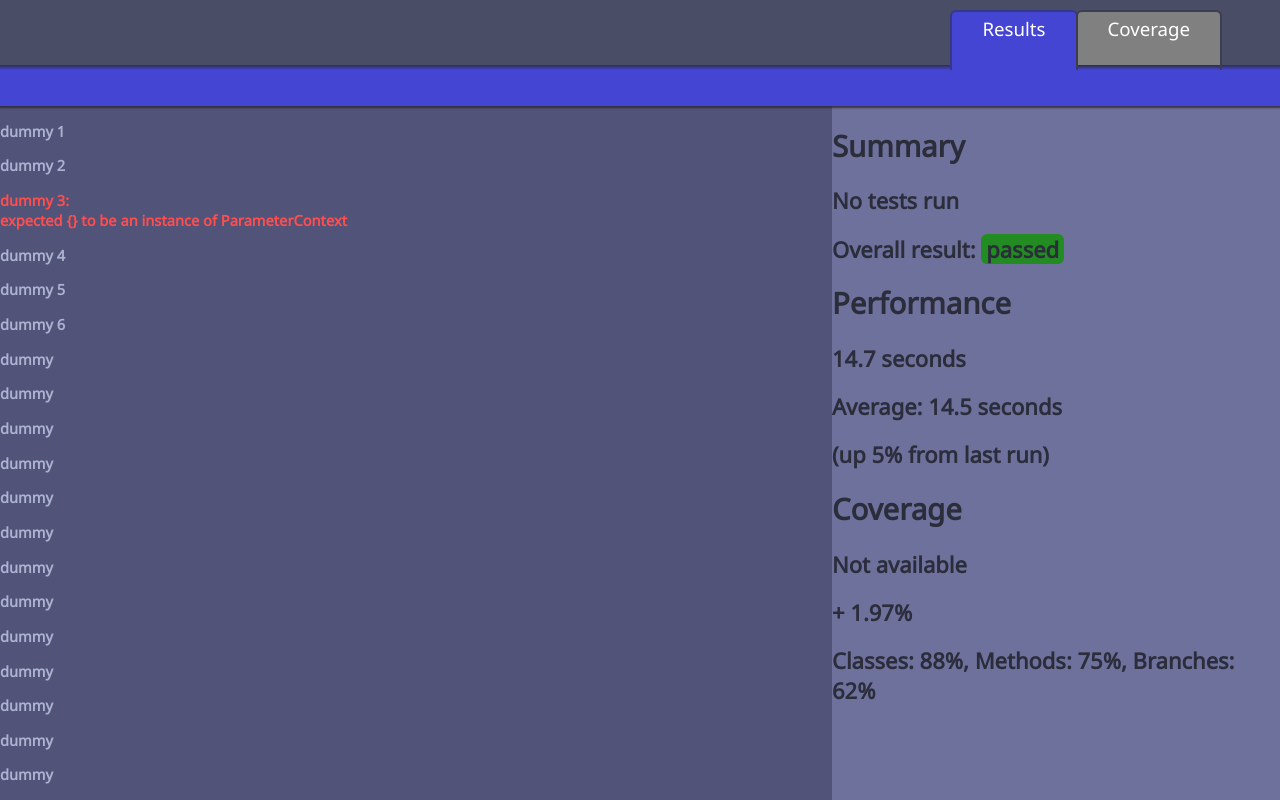
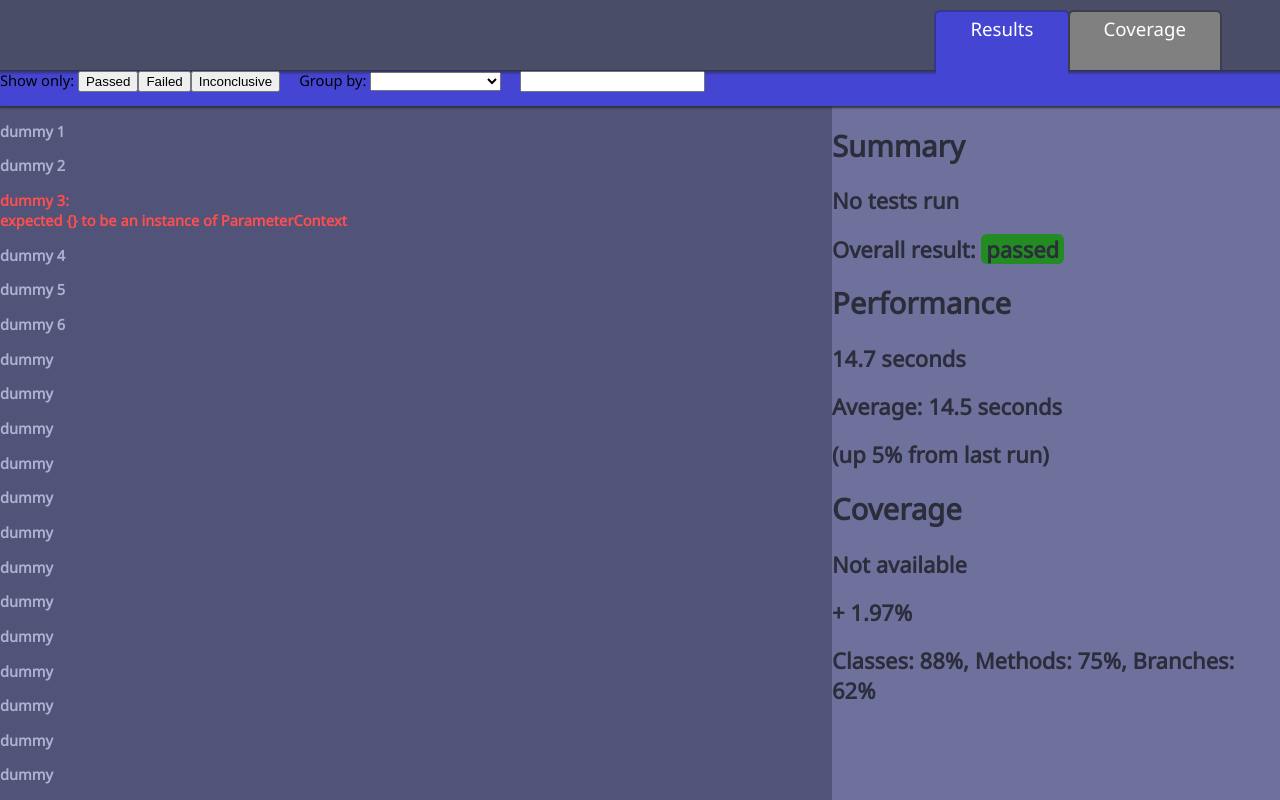
Before and after one commit to wwestrop/litmus, a website: page src/ui/index.html in a window 1280 px wide. Drawn offline with Linux system fonts and the light colour scheme.

Commit message:
Tabs and their interaction with filterBar inner shadow implemented

```diff
--- a/src/ui/css/shell.scss
+++ b/src/ui/css/shell.scss
@@ -19,6 +19,7 @@ $shadowColour: #29292c;
 $toolbarShadowHeight: 5px;
 
 $tabHeight: 60px;
+$tabBorderWidth: 2px;
 
 
 html {
@@ -33,6 +34,14 @@ html {
 
 a {
 	cursor: pointer;
+}
+
+input[type="search"] {
+	cursor: text;
+}
+
+input[type="text"] {
+	cursor: text;
 }
 
 
@@ -123,7 +132,8 @@ x-toolbar {
 	height: $toolbarHeight;
 	width: 100%;
 	//background-image: linear-gradient(to bottom, $toolbarColour 0%, $toolbarColour /*todo blend this with the shadow colour*/ 93%, mix($shadowColour, $accentColour, 80%) 93%, $accentColour 100%);
-	background-image: linear-gradient(to bottom, $toolbarColour 0px, $toolbarColour calc(#{$toolbarHeight} - #{$toolbarShadowHeight}), mix($shadowColour, $accentColour, 80%) calc(#{$toolbarHeight} - #{$toolbarShadowHeight}), $accentColour 100%);
+	//background-image: linear-gradient(to bottom, $toolbarColour 0px, $toolbarColour calc(#{$toolbarHeight} - #{$toolbarShadowHeight}), mix($shadowColour, $accentColour, 80%) calc(#{$toolbarHeight} - #{$toolbarShadowHeight}), $accentColour 100%);
+	background-color: $toolbarColour;
 	display: block;
 	z-index: 1000;
 
@@ -140,27 +150,48 @@ x-toolbar {
 		}
 
 		x-tab {
+			position: relative;
 			display: inline-block;
-			padding: 4px 30px 4px 30px;
+			width: auto;
+			padding: 4px 34px 4px 34px;
 			height: $tabHeight;
-			background-image: linear-gradient(to bottom, gray 0%, gray 92%, mix($shadowColour, $accentColour, 80%) 92%, $accentColour 100%);
-			//background-image: linear-gradient(to bottom, gray 0px, gray 54px, mix($shadowColour, $accentColour, 80%) 54px, $accentColour 100%);
+			//background-image: linear-gradient(to bottom, gray 0%, gray 92%, mix($shadowColour, $accentColour, 80%) 92%, $accentColour 100%);
+			//background-image: linear-gradient(to bottom, gray 0px, gray calc(#{$tabHeight} - #{$toolbarShadowHeight} - #{$tabBorderWidth}), mix($shadowColour, $accentColour, 80%) calc(#{$tabHeight} - #{$toolbarShadowHeight} - #{$tabBorderWidth}), $accentColour 100%);
+			background-color: gray; // TODO change this
 			border-top-left-radius: 6px;
 			border-top-right-radius: 6px;
-			border-top: 2px solid #3C3E50;
-			border-right: 2px solid #3C3E50;
-			border-left: 2px solid #3C3E50;
-			margin-left: -2px;
-			margin-right: -2px;
-
+			border-top: $tabBorderWidth solid #3C3E50;
+			//box-shadow: #3C3E50 0 calc(0px - #{$tabBorderWidth}), #3C3E50 $tabBorderWidth 0, #3C3E50 calc(0px - #{$tabBorderWidth}) 0;
+			border-right: $tabBorderWidth solid #3C3E50;
+			border-left: $tabBorderWidth solid #3C3E50;
+			margin-left: calc(0px - #{$tabBorderWidth});
+			margin-right: calc(0px - #{$tabBorderWidth});
+			/*::after {
+				border-image: linear-gradient(to bottom, black 0px, red 15px) 10;
+				border-radius: inherit;
+			}*/
 			&.active {
 				background-image: none;
 				background-color: $accentColour;
-				border-top: 2px solid #35378B;
-				border-right: 2px solid #35378B;
-				border-left: 2px solid #35378B;
+				border-top: $tabBorderWidth solid #35378B;
+				border-right: $tabBorderWidth solid #35378B;
+				border-left: $tabBorderWidth solid #35378B;
+				//box-shadow: #35378B 0 calc(0px - #{$tabBorderWidth}), #35378B $tabBorderWidth 0, #35378B calc(0px - #{$tabBorderWidth}) 0;
 				margin-left: 0;
 				margin-right: 0;
+
+				&::after {
+					content: '';
+					display: block;
+					position: absolute;
+					left: 0; //$tabBorderWidth;
+					right: 0;
+					//width: calc(100% - 2 * #{$tabBorderWidth});
+					top: calc(#{$tabHeight} - #{$tabBorderWidth});
+					height: $toolbarShadowHeight;
+					background-color: $accentColour;
+					z-index: 4000;
+				}
 			}
 		}
 	}
@@ -232,7 +263,7 @@ x-filterBar {
 	background-color: $accentColour;
 	display: block;
 	z-index: 900;
-	//background-image: linear-gradient(to bottom, $shadowColour 0%, $accentColour /*todo blend this with the shadow colour*/ 10%, $accentColour 100%);
+	background-image: linear-gradient(to bottom, mix($shadowColour, $accentColour, 80%) 0%, $accentColour $toolbarShadowHeight, $accentColour 100%);
 }
 
 x-resultsTree {
@@ -252,8 +283,8 @@ x-resultsTree {
 	padding: 4px 20px 4px 20px;
 	border-radius: 4px;
 	position: absolute;
-	left: calc(attr(left) + attr(width) / 2);
-	bottom: -12px;
+	//left: calc(attr(left) + attr(width) / 2);
+	bottom: -20px;
 	content: attr(tooltip);
 	white-space: nowrap;
 	font-size: 11pt;
--- a/src/ui/index.html
+++ b/src/ui/index.html
@@ -31,7 +31,7 @@
 		</x-toolbar>
 
 		<x-filterBar>
-			<!--Show only: <button>Passed</button><button>Failed</button><button>Inconclusive</button>
+			Show only: <button>Passed</button><button>Failed</button><button>Inconclusive</button>
 			&nbsp;&nbsp;&nbsp;
 			Group by: <select>
 				<option value=""></option>
@@ -40,8 +40,9 @@
 				<option value="Class/Namespace">Class/Namespace</option>
 			</select>
 			&nbsp;&nbsp;&nbsp;
-			<input type="search" />-->
+			<input type="search" />
 		</x-filterBar>
+
 
 		<x-resultsPanel>
 			<x-resultsTree>
```
Also changed, not shown: src/ui/css/shell.css.
